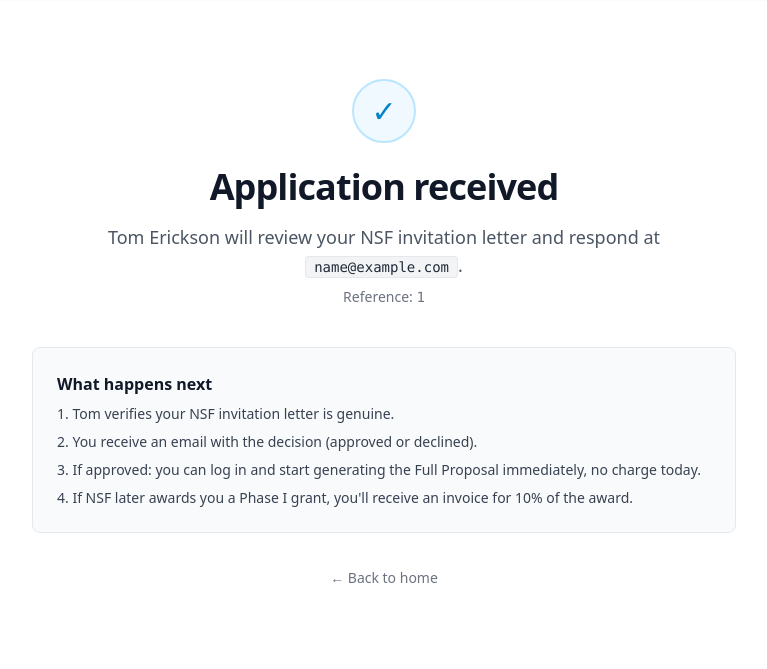
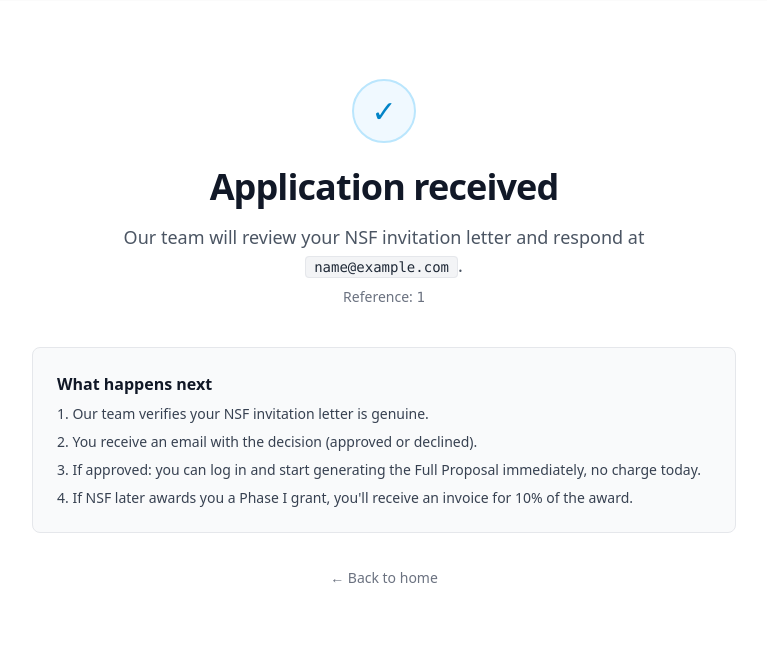
Before and after one commit to tommytoyou/grantentic, a FastAPI app: template templates/full_proposal_pending.html in a window 1280 px wide. Shown: the part 66-735 px from the top of the page, without its empty margins (256-1023 px from the left). Run offline with FastAPI, Linux system fonts and the light colour scheme; the template is opened without the code that fills it: most values are stand-ins (such as "Sample title", 1, 10 or a date in 2020); some libraries are stand-ins or nearby versions.

Commit message:
copy: replace named verifier (Tom/Tom Erickson) with "our team"
Co-Authored-By: Claude Opus 4.8 (1M context) <noreply@anthropic.com>

```diff
--- a/templates/full_proposal_pending.html
+++ b/templates/full_proposal_pending.html
@@ -8,7 +8,7 @@
         <div class="inline-flex items-center justify-center w-16 h-16 rounded-full bg-primary-50 border-2 border-primary-200 text-primary-600 text-3xl mb-6">✓</div>
         <h1 class="text-4xl font-bold text-gray-900 tracking-tight">Application received</h1>
         <p class="mt-4 text-lg text-gray-600 max-w-xl mx-auto">
-            Tom Erickson will review your NSF invitation letter and respond at
+            Our team will review your NSF invitation letter and respond at
             <span class="font-mono text-sm bg-gray-100 border border-gray-200 rounded px-2 py-0.5 text-gray-800">{{ contact_email }}</span>.
         </p>
         <p class="mt-2 text-sm text-gray-500">Reference: <span class="font-mono">{{ approval_id }}</span></p>
@@ -16,7 +16,7 @@
         <div class="mt-10 bg-gray-50 border border-gray-200 rounded-lg p-6 text-left">
             <h2 class="text-base font-semibold text-gray-900 mb-2">What happens next</h2>
             <ol class="space-y-2 text-sm text-gray-700 list-decimal list-inside">
-                <li>Tom verifies your NSF invitation letter is genuine.</li>
+                <li>Our team verifies your NSF invitation letter is genuine.</li>
                 <li>You receive an email with the decision (approved or declined).</li>
                 <li>If approved: you can log in and start generating the Full Proposal immediately, no charge today.</li>
                 <li>If NSF later awards you a Phase I grant, you'll receive an invoice for 10% of the award.</li>
--- a/templates/pricing.html
+++ b/templates/pricing.html
@@ -78,7 +78,7 @@
                 <h3 class="text-xl font-bold text-gray-900 mb-1">SBIR Phase I Full Proposal</h3>
                 <p class="text-sm text-gray-500 italic mb-5">For founders with an NSF invitation. Pay only on award, or pay upfront.</p>
                 <ul class="space-y-2.5 text-sm text-gray-700 mb-6 flex-grow">
-                    <li class="flex gap-2"><span class="text-primary-600 font-bold">✓</span> <span><b>$0 upfront with a 10% success fee on award</b> — unlocks after you complete a Pre-Proposal; upload your NSF invitation letter for Tom to verify.</span></li>
+                    <li class="flex gap-2"><span class="text-primary-600 font-bold">✓</span> <span><b>$0 upfront with a 10% success fee on award</b> — unlocks after you complete a Pre-Proposal; upload your NSF invitation letter for our team to verify.</span></li>
                     <li class="flex gap-2"><span class="text-primary-600 font-bold">✓</span> <span><b>or $2,500 upfront</b> — no Pre-Proposal required, open to anyone; your NSF invitation letter is still required.</span></li>
                     <li class="flex gap-2"><span class="text-primary-600 font-bold">✓</span> Maximum critique-refine iterations</li>
                     <li class="flex gap-2"><span class="text-primary-600 font-bold">✓</span> <b>Triple Redundancy Guarantee</b> — up to 3 submission cycles <span class="text-xs uppercase tracking-wider font-semibold text-primary-700 bg-primary-50 border border-primary-200 rounded px-1.5 py-0.5 ml-1">Success-fee only</span></li>
@@ -159,11 +159,11 @@
                 ('What is the difference between the Pre-Proposal and the Full Proposal?',
                  'The SBIR Phase I Pre-Proposal is the short pre-proposal you submit first to NSF SBIR/STTR — it is the entry point to Grantentic ($250). If NSF likes it, they invite you to submit a Full Proposal. The Full Proposal product generates the longer, post-invitation submission and is offered at $0 upfront with a 10% success fee on award (or $2,500 upfront).'),
                 ('How does the $0-upfront success-fee path work, and how do I unlock it?',
-                 'The success-fee path is not a standalone option — it unlocks only after you complete a Pre-Proposal. Once you have a Pre-Proposal on record, you upload your official NSF invitation letter (PDF) and Tom Erickson verifies it. If approved, you generate your Full Proposal with no upfront payment. If NSF awards you a Phase I grant, you owe Grantentic 10% of the awarded amount, invoiced manually after the award notification. If you are not awarded, you owe nothing.'),
+                 'The success-fee path is not a standalone option — it unlocks only after you complete a Pre-Proposal. Once you have a Pre-Proposal on record, you upload your official NSF invitation letter (PDF) and our team verifies it. If approved, you generate your Full Proposal with no upfront payment. If NSF awards you a Phase I grant, you owe Grantentic 10% of the awarded amount, invoiced manually after the award notification. If you are not awarded, you owe nothing.'),
                 ('What is the Triple Redundancy Guarantee?',
                  'Triple Redundancy is exclusive to the success-fee path. If your first submission isn\'t funded, you get up to two additional generation cycles to resubmit — three total — at no extra cost. It does not apply to the $2,500 upfront option or to the Pre-Proposal product.'),
                 ('Can I buy the Full Proposal without a Pre-Proposal?',
-                 'The $2,500 upfront option needs no Pre-Proposal and is open to anyone — pay and start generating right away. The $0-upfront success-fee path is different: it unlocks only after you complete a Pre-Proposal. One thing applies to both, though — your NSF SBIR Phase I invitation letter is required before any full-proposal work begins. The upfront path collects it at checkout; the success-fee path additionally has Tom verify it before approving the success-fee track.'),
+                 'The $2,500 upfront option needs no Pre-Proposal and is open to anyone — pay and start generating right away. The $0-upfront success-fee path is different: it unlocks only after you complete a Pre-Proposal. One thing applies to both, though — your NSF SBIR Phase I invitation letter is required before any full-proposal work begins. The upfront path collects it at checkout; the success-fee path additionally has our team verify it before approving the success-fee track.'),
                 ('Does this work for DoD and NASA, not just NSF?',
                  'NSF is live today. DoD and NASA are coming soon. The agency selector on the dashboard already shows DoD and NASA so you can see what\'s on the roadmap.'),
                 ('What happens if a section exceeds the character limit?',
--- a/templates/products/phase_i_full_proposal.html
+++ b/templates/products/phase_i_full_proposal.html
@@ -45,11 +45,11 @@
                     <span class="text-xs font-semibold uppercase tracking-wider px-2.5 py-1 rounded-full bg-primary-100 text-primary-700">Pay only if awarded</span>
                 </div>
                 <h3 class="text-lg font-bold text-gray-900 mb-1">No upfront cost — 10% on award</h3>
-                <p class="text-sm text-gray-500 italic mb-5">Unlocked after you complete Grantentic's Pre-Proposal. Also requires your NSF invitation letter for Tom Erickson to verify.</p>
+                <p class="text-sm text-gray-500 italic mb-5">Unlocked after you complete Grantentic's Pre-Proposal. Also requires your NSF invitation letter for our team to verify.</p>
                 <ul class="space-y-2.5 text-sm text-gray-700 mb-6 flex-grow">
                     <li class="flex gap-2"><span class="text-primary-600 font-bold">✓</span> Requires a completed Pre-Proposal on record</li>
                     <li class="flex gap-2"><span class="text-primary-600 font-bold">✓</span> Upload your official NSF invitation letter (PDF)</li>
-                    <li class="flex gap-2"><span class="text-primary-600 font-bold">✓</span> Tom reviews and verifies your invitation letter</li>
+                    <li class="flex gap-2"><span class="text-primary-600 font-bold">✓</span> Our team reviews and verifies your invitation letter</li>
                     <li class="flex gap-2"><span class="text-primary-600 font-bold">✓</span> If awarded: 10% of the awarded NSF SBIR Phase I grant amount, invoiced after award</li>
                     <li class="flex gap-2"><span class="text-primary-600 font-bold">✓</span> If not awarded: nothing owed</li>
                     <li class="flex gap-2"><span class="text-primary-600 font-bold">✓</span> <span class="font-semibold">Triple Redundancy Guarantee</span> — up to three submission cycles included <span class="text-xs uppercase tracking-wider font-semibold text-primary-700 bg-primary-50 border border-primary-200 rounded px-1.5 py-0.5 ml-1">Success-fee only</span></li>
```
